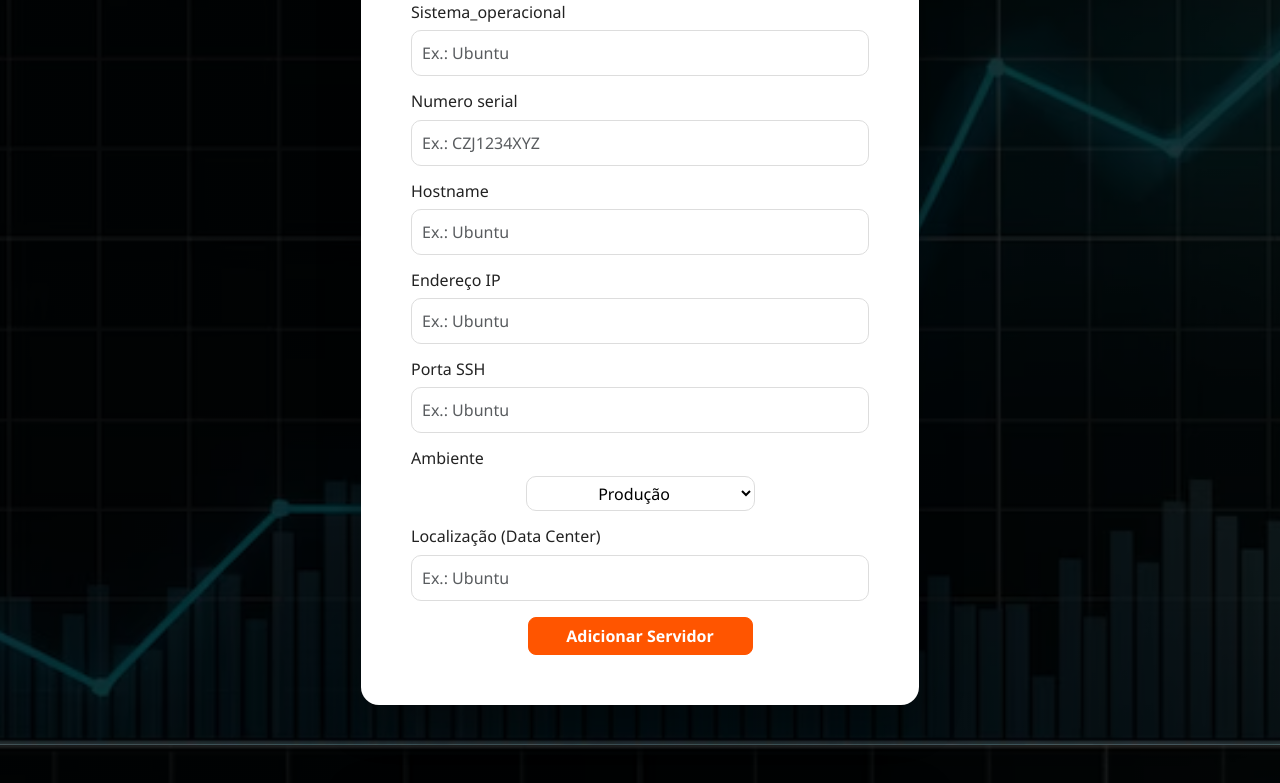
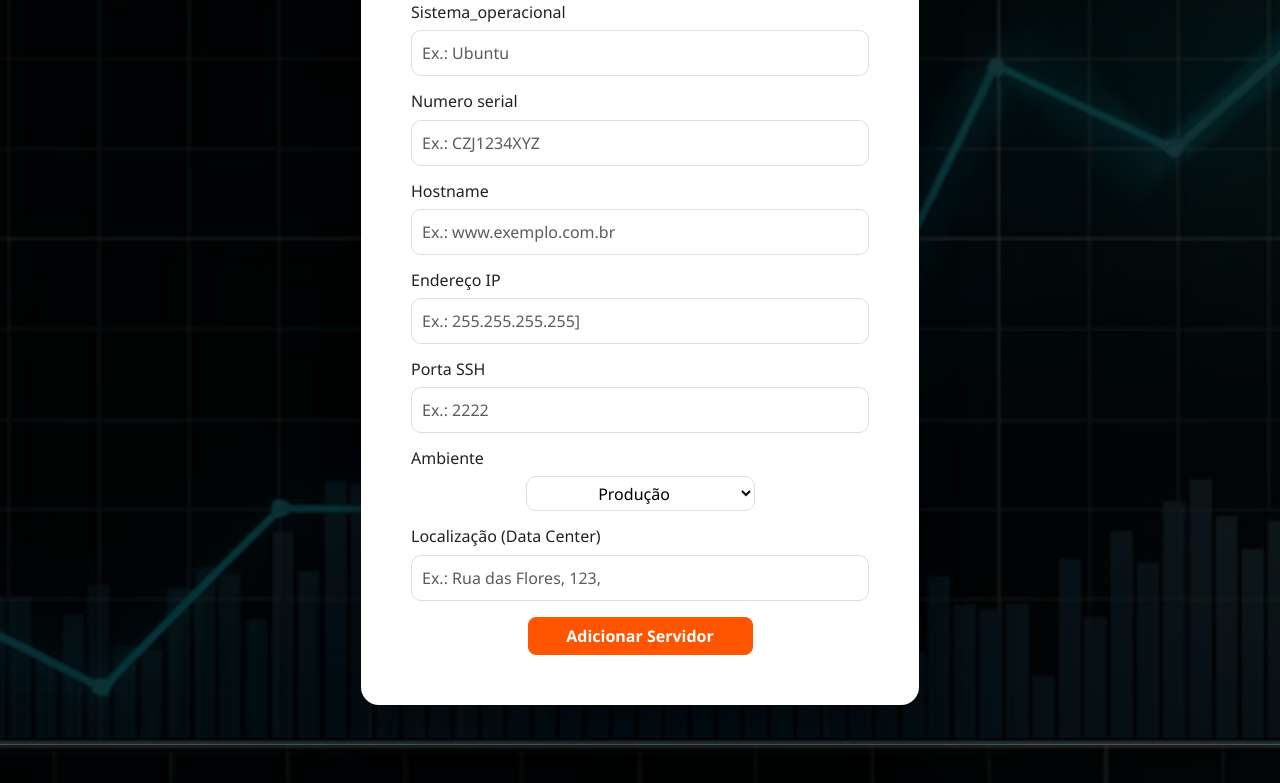
Before and after one commit to n0Broke/noBroke-web, a website: page web/public/dashboard/cadastroServidor.html in a window 1280 px wide. Shown: the part 378-1161 px from the top of the page. Drawn offline with nearby package versions, Linux system fonts and the light colour scheme.

Commit message:
Adicionando informacoes no cadastro servidor

```diff
--- a/web/public/dashboard/cadastroServidor.html
+++ b/web/public/dashboard/cadastroServidor.html
@@ -98,7 +98,7 @@
                             <h6>Hostname</h6>
                         </label>
                         <input type="text" class="form-control" id="Hostname_input"
-                            placeholder="Ex.: Ubuntu" />
+                            placeholder="Ex.: www.exemplo.com.br" />
                     </div>
 
                     <div class="mb-3">
@@ -107,7 +107,7 @@
                             <h6>Endereço IP</h6>
                         </label>
                         <input type="text" class="form-control" id="IP_input"
-                            placeholder="Ex.: Ubuntu" />
+                            placeholder="Ex.: 255.255.255.255]" />
                     </div>
 
                     <div class="mb-3">
@@ -116,7 +116,7 @@
                             <h6>Porta SSH</h6>
                         </label>
                         <input type="text" class="form-control" id="ssh_input"
-                            placeholder="Ex.: Ubuntu" />
+                            placeholder="Ex.: 2222" />
                     </div>
 
                      <div class="mb-3">
@@ -137,7 +137,7 @@
                             <h6>Localização (Data Center)</h6>
                         </label>
                         <input type="text" class="form-control" id="localizacao_input"
-                            placeholder="Ex.: Ubuntu" />
+                            placeholder="Ex.: Rua das Flores, 123," />
                     </div>
 
                     </div>
```
